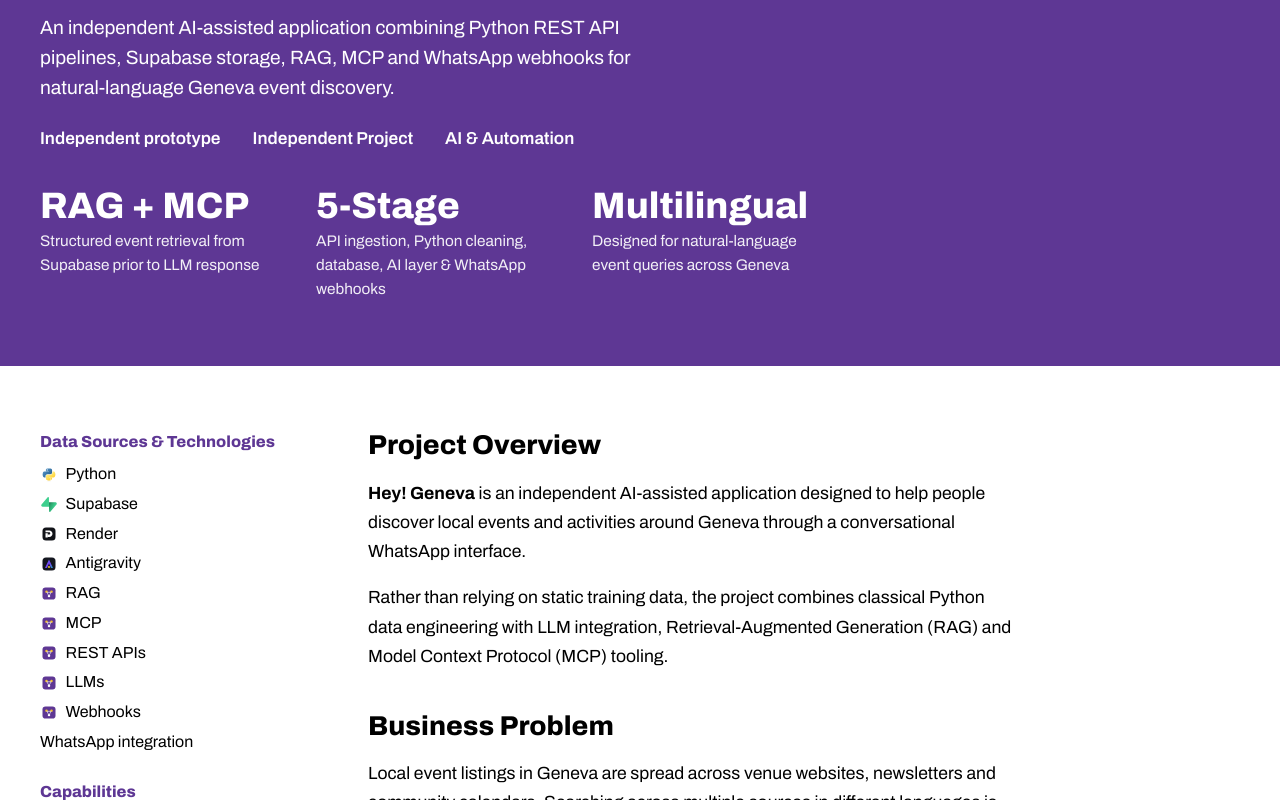
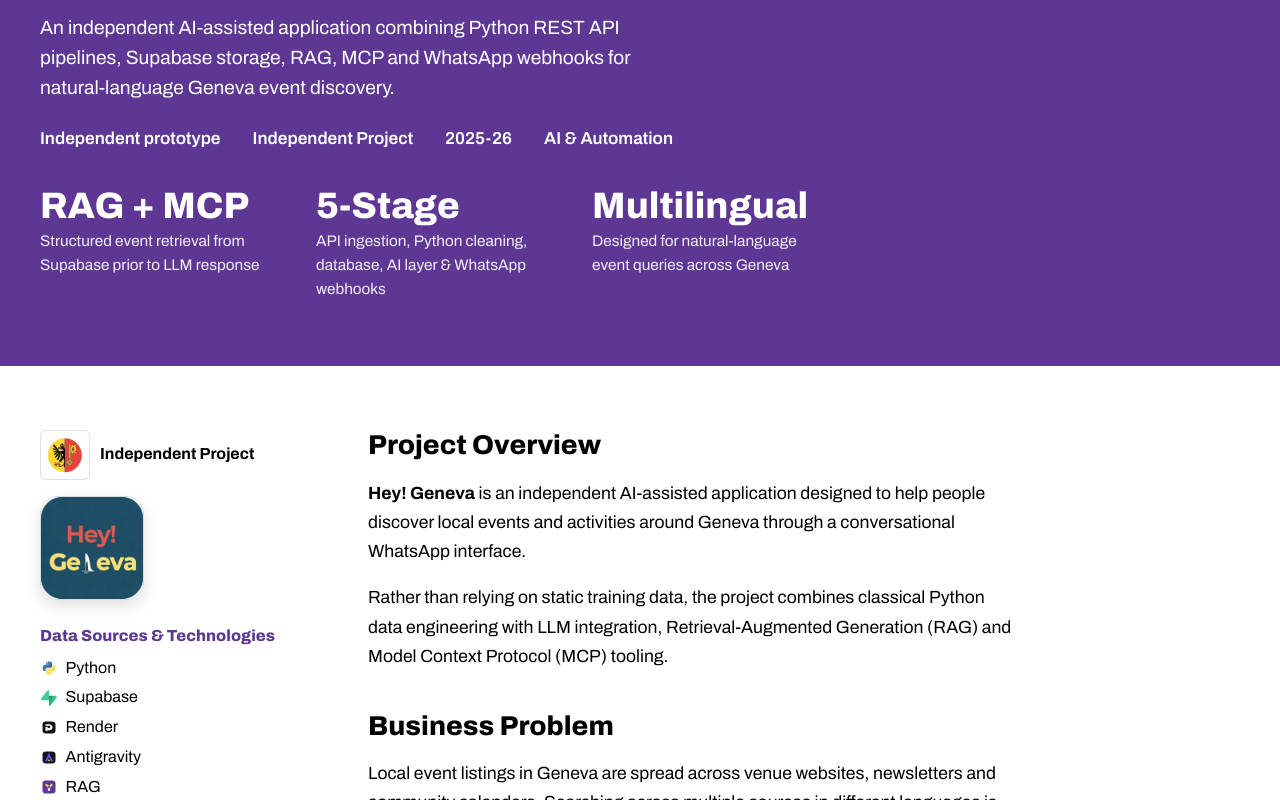
Before and after one commit to keshavdewan/keshavdewan.github.io, an Astro site: page /work/hey-geneva-chatbot in a window 1280 px wide. Shown: the part 395-1195 px from the top of the page. Built offline with nearby package versions, Linux system fonts and the light colour scheme; Astro itself is replaced by a stand-in of ours.

Commit message:
Add Geneva/Hey Geneva icons, restore project years, update Hey Geneva 2025-26, and sync downloadable CV PDF

```diff
--- a/src/components/pages/HomePage.astro
+++ b/src/components/pages/HomePage.astro
@@ -151,7 +151,7 @@ const getProjectDisplay = (entry: (typeof allWork)[number]) => {
                         <img src={orgLogo.src} alt={orgLogo.alt} loading="lazy" />
                       </span>
                     )}
-                    <span>{disp.organization}</span>
+                    <span>{disp.organization} · {entry.data.year}</span>
                   </div>
                   <h3>
                     <a href={localizedPath(`/work/${entry.slug}/`, lang)}>{disp.title}</a>
--- a/src/components/pages/WorkDetailPage.astro
+++ b/src/components/pages/WorkDetailPage.astro
@@ -49,6 +49,7 @@ const orgLogo = getCompanyLogo(entry.data.organization);
       <p class="facts">
         <span>{status}</span>
         <span>{organization}</span>
+        <span>{entry.data.year}</span>
         <span>{categoryLabel}</span>
       </p>
 
@@ -92,6 +93,18 @@ const orgLogo = getCompanyLogo(entry.data.organization);
             <img src={orgLogo.src} alt={orgLogo.alt} />
           </div>
           <strong>{organization}</strong>
+        </div>
+      )}
+
+      {entry.slug === 'hey-geneva-chatbot' && (
+        <div class="aside-app-badge">
+          <img
+            src="/images/companies/hey-geneva.jpg"
+            alt="Hey! Geneva — Jet d'Eau app icon"
+            width="112"
+            height="112"
+            loading="lazy"
+          />
         </div>
       )}
 
--- a/src/components/pages/WorkIndexPage.astro
+++ b/src/components/pages/WorkIndexPage.astro
@@ -68,7 +68,7 @@ const categories = ['All', 'BI & Governance', 'AI & Automation', 'Data Engineeri
                         <img src={orgLogo.src} alt={orgLogo.alt} loading="lazy" />
                       </span>
                     )}
-                    {catLabel} · {org}
+                    {catLabel} · {org} · {entry.data.year}
                   </span>
                 </a>
                 {entry.data.image && (
--- a/src/content/work/hey-geneva-chatbot.md
+++ b/src/content/work/hey-geneva-chatbot.md
@@ -3,7 +3,7 @@ title: "Hey! Geneva – AI-Powered Event Discovery Chatbot"
 descriptor: "Building a multilingual WhatsApp assistant using Python, APIs, LLMs and RAG."
 tagline: "An independent AI-assisted application combining Python REST API pipelines, Supabase storage, RAG, MCP and WhatsApp webhooks for natural-language Geneva event discovery."
 organization: "Independent Project"
-year: "2026"
+year: "2025-26"
 category: "AI & Automation"
 status: "Independent prototype"
 color: "purple"
--- a/src/data/logos.ts
+++ b/src/data/logos.ts
@@ -60,6 +60,9 @@ export function getTechLogo(label: string): string | null {
 export function getCompanyLogo(companyOrOrg: string): LogoMeta | null {
   const s = companyOrOrg.toLowerCase();
   if (s.includes('mediasoft')) return { src: '/images/companies/mediasoft.png', alt: 'Mediasoft Group logo' };
+  if (s.includes('independent') || s.includes('indépendant') || s.includes('eigenständig')) {
+    return { src: '/images/companies/geneva.png', alt: 'Geneva coat of arms — Hey! Geneva' };
+  }
   if (s.includes('kitro')) return { src: '/images/companies/kitro.png', alt: 'KITRO SA logo' };
   if (s.includes('itu') || s.includes('telecommunication') || s.includes('united nations')) {
     return { src: '/images/companies/itu.svg', alt: 'International Telecommunication Union (ITU) logo' };
--- a/src/styles/global.css
+++ b/src/styles/global.css
@@ -1231,6 +1231,20 @@ body[data-note="yellow"] .topnav:not(.is-scrolled) {
   margin-bottom: 1.5rem;
 }
 
+.aside-app-badge {
+  margin: -0.5rem 0 1.5rem;
+}
+
+.aside-app-badge img {
+  display: block;
+  width: 6.5rem;
+  height: 6.5rem;
+  border-radius: 18px;
+  object-fit: cover;
+  border: 1px solid var(--rule);
+  box-shadow: 0 6px 16px rgb(0 0 0 / 0.12);
+}
+
 .article {
   max-width: 64ch;
   font-size: 1.1rem;
```
Also changed, not shown: public/images/companies/geneva.png (added), public/images/companies/hey-geneva.jpg (added), 1 other file.
